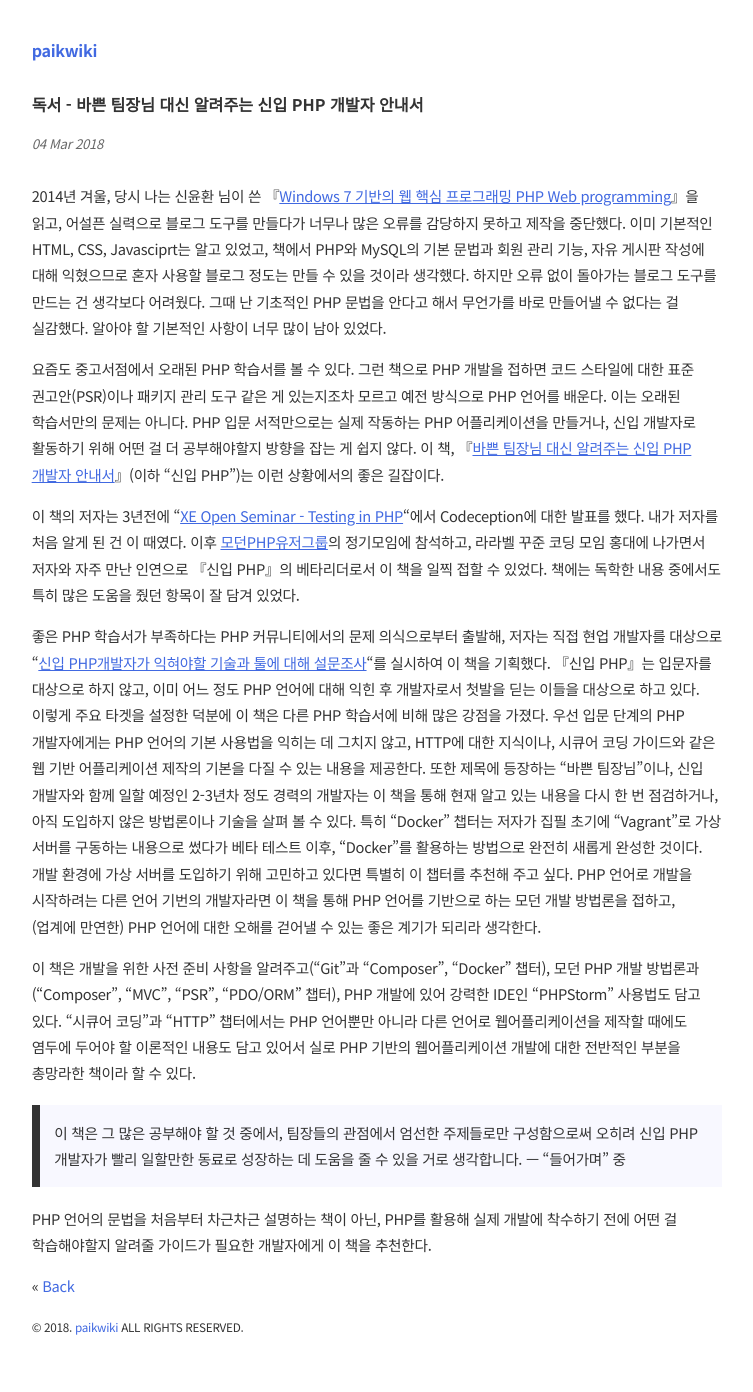
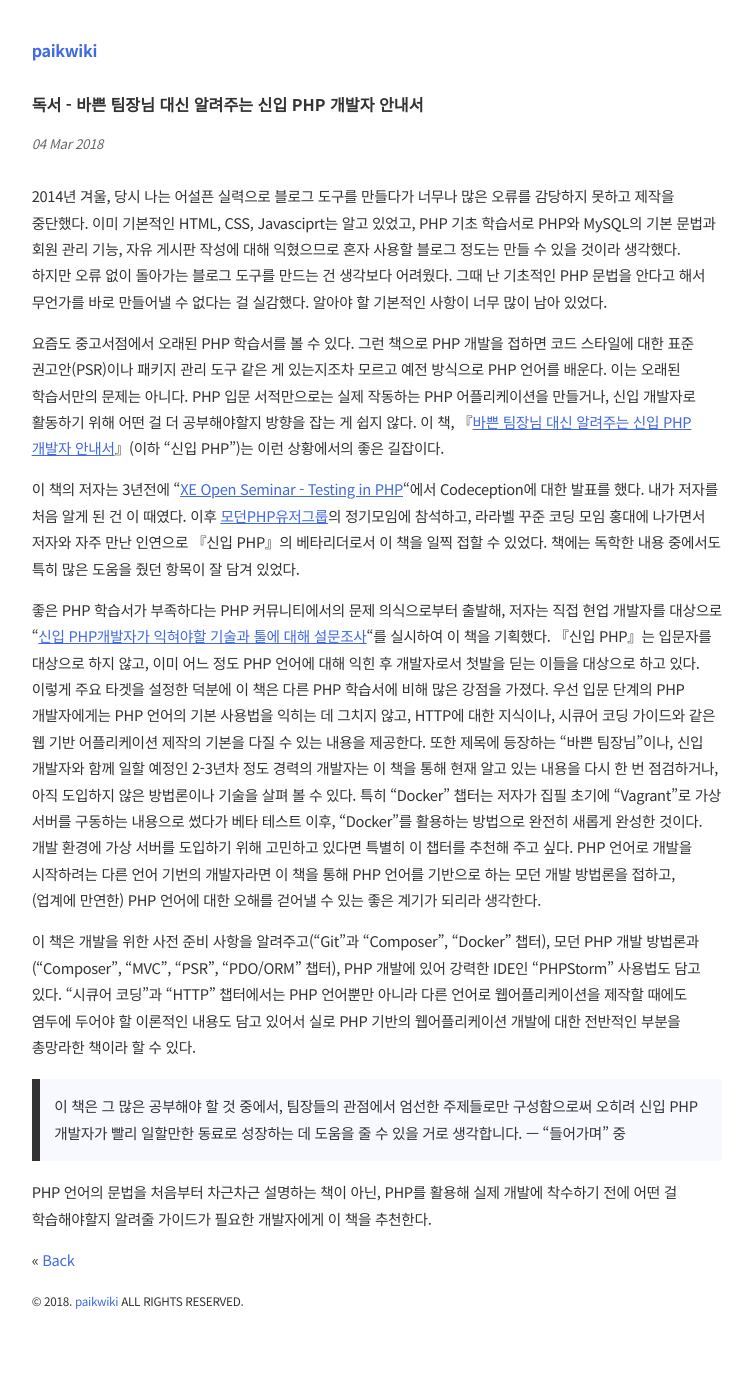
Before and after one commit to paikwiki/paikwiki.github.io, a Jekyll site: the page built from _posts/2018-03-04-PHP-for-newbie.md, in a window 1280 px wide. Shown: the whole page, without its empty margins (263-1016 px from the left). Built offline with Jekyll 4.4.1, drawn with Linux system fonts in a browser that asks for light colours; after the commit the page ends 1365 px from its top, so only the background shows below that.

Commit message:
Fix typo

```diff
--- a/_posts/2018-03-04-PHP-for-newbie.md
+++ b/_posts/2018-03-04-PHP-for-newbie.md
@@ -4,7 +4,7 @@ title: 독서 - 바쁜 팀장님 대신 알려주는 신입 PHP 개발자 안내
 date: 2018-03-04
 ---
 
-2014년 겨울, 당시 나는 신윤환 님이 쓴 『[Windows 7 기반의 웹 핵심 프로그래밍 PHP Web programming](http://www.aladin.co.kr/shop/wproduct.aspx?ItemId=7353541)』을 읽고, 어설픈 실력으로 블로그 도구를 만들다가 너무나 많은 오류를 감당하지 못하고 제작을 중단했다. 이미 기본적인 HTML, CSS, Javasciprt는 알고 있었고, 책에서 PHP와 MySQL의 기본 문법과 회원 관리 기능, 자유 게시판 작성에 대해 익혔으므로 혼자 사용할 블로그 정도는 만들 수 있을 것이라 생각했다. 하지만 오류 없이 돌아가는 블로그 도구를 만드는 건 생각보다 어려웠다. 그때 난 기초적인 PHP 문법을 안다고 해서 무언가를 바로 만들어낼 수 없다는 걸 실감했다. 알아야 할 기본적인 사항이 너무 많이 남아 있었다.
+2014년 겨울, 당시 나는 어설픈 실력으로 블로그 도구를 만들다가 너무나 많은 오류를 감당하지 못하고 제작을 중단했다. 이미 기본적인 HTML, CSS, Javasciprt는 알고 있었고, PHP 기초 학습서로 PHP와 MySQL의 기본 문법과 회원 관리 기능, 자유 게시판 작성에 대해 익혔으므로 혼자 사용할 블로그 정도는 만들 수 있을 것이라 생각했다. 하지만 오류 없이 돌아가는 블로그 도구를 만드는 건 생각보다 어려웠다. 그때 난 기초적인 PHP 문법을 안다고 해서 무언가를 바로 만들어낼 수 없다는 걸 실감했다. 알아야 할 기본적인 사항이 너무 많이 남아 있었다.
 
 요즘도 중고서점에서 오래된 PHP 학습서를 볼 수 있다. 그런 책으로 PHP 개발을 접하면 코드 스타일에 대한 표준 권고안(PSR)이나 패키지 관리 도구 같은 게 있는지조차 모르고 예전 방식으로 PHP 언어를 배운다. 이는 오래된 학습서만의 문제는 아니다. PHP 입문 서적만으로는 실제 작동하는 PHP 어플리케이션을 만들거나, 신입 개발자로 활동하기 위해 어떤 걸 더 공부해야할지 방향을 잡는 게 쉽지 않다. 이 책, 『[바쁜 팀장님 대신 알려주는 신입 PHP 개발자 안내서](https://uptodatebookspub.com/books/9791196276607)』(이하 "신입 PHP")는 이런 상황에서의 좋은 길잡이다.
 
```
